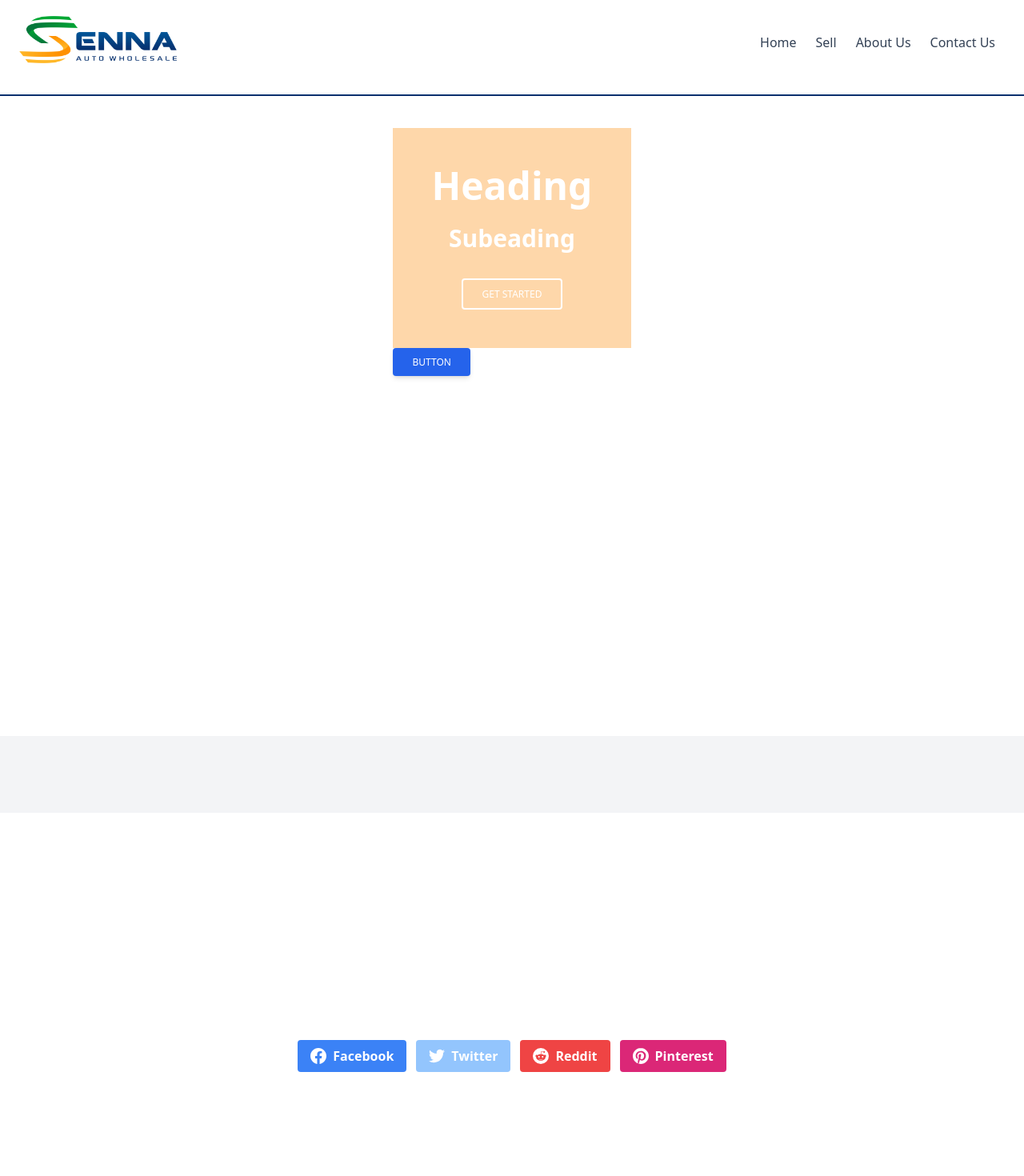
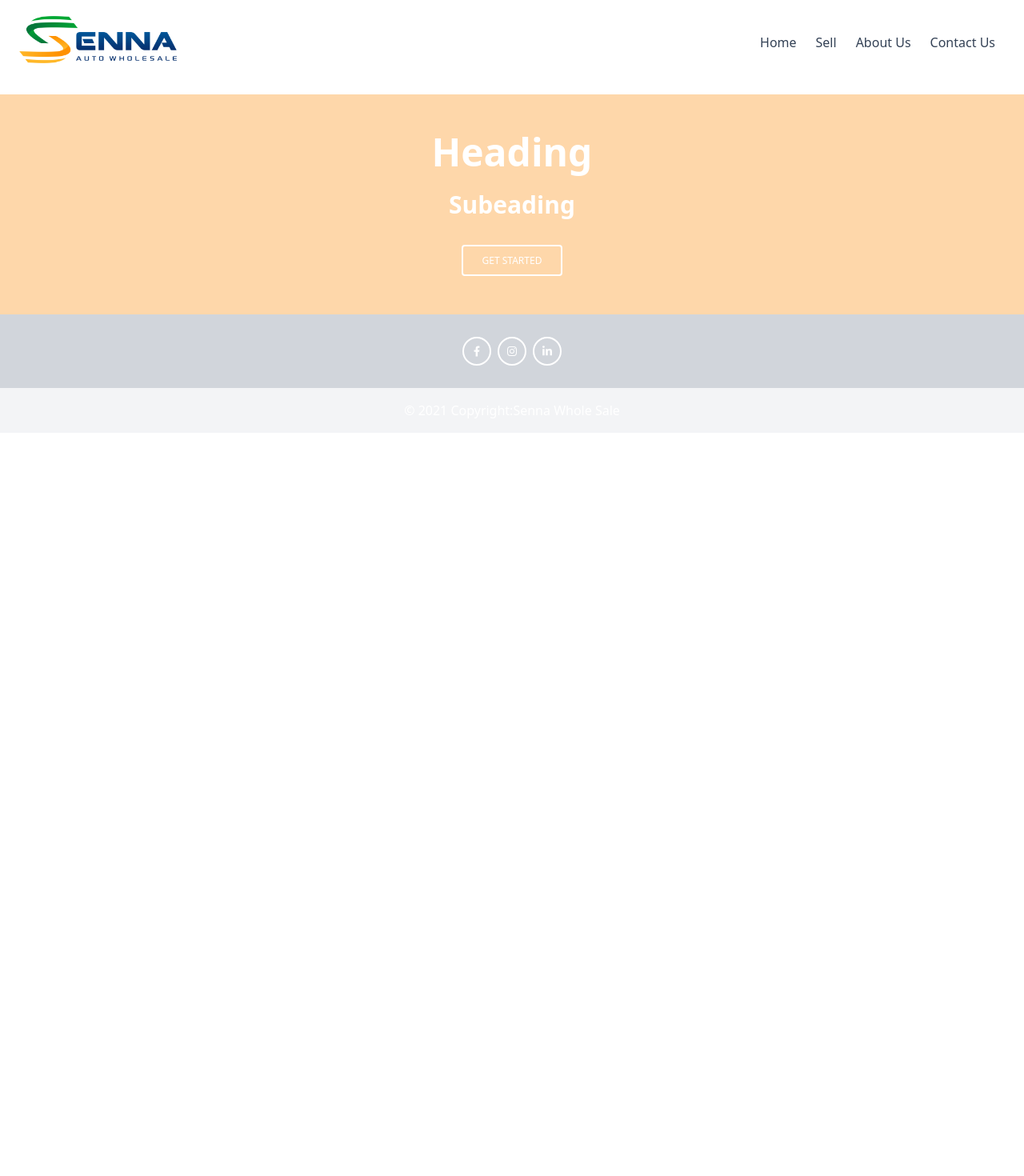
Before and after one commit to reginaldogomes/senna-auto-wholesale, a Next.js app: page / in a window 1280 px wide. Shown: the top 1470 px of the page at 80% size. After the commit the page ends 800 px from the top, so only its background shows below. Built offline with nearby package versions, Linux system fonts and the light colour scheme.

Commit message:
layout components ajusted

```diff
--- a/src/components/Index/Index.tsx
+++ b/src/components/Index/Index.tsx
@@ -5,7 +5,6 @@ const Index = () => {
     return (
         <>
             <Slide />
-            <Button />
         </>
     )
 }
--- a/src/components/Layout/Footer.tsx
+++ b/src/components/Layout/Footer.tsx
@@ -1,60 +1,84 @@
 export const Footer = () => {
     return (
-        <footer className="bg-gray-100 h-24 min-h-full">
-            <div className="container mx-auto px-4">
-                <div className="flex flex-col h-screen bg-center bg-cover bg-no-repeat">
-                    <div className="grid place-items-center mx-auto p-20 sm:my-auto bg-white rounded-3xl space-y-10">
-                        <div className="flex items-center justify-center space-x-3">
-                            <button className="bg-blue-500 px-4 py-2 font-semibold text-white inline-flex items-center space-x-2 rounded">
+        <footer className="text-center bg-gray-300 text-white">
+            <div className="container mx-auto px-6 pt-6">
+                <div className="flex justify-center mb-6">
+                    <a
+                        href="#!"
+                        type="button"
+                        className="rounded-full border-2 border-white text-white leading-normal uppercase hover:bg-black hover:bg-opacity-5 focus:outline-none focus:ring-0 transition duration-150 ease-in-out w-9 h-9 m-1"
+                    >
                         <svg
-                                    className="w-5 h-5 fill-current"
+                            aria-hidden="true"
+                            focusable="false"
+                            data-prefix="fab"
+                            data-icon="facebook-f"
+                            className="w-2 h-full mx-auto"
                             role="img"
                             xmlns="http://www.w3.org/2000/svg"
-                                    viewBox="0 0 24 24"
+                            viewBox="0 0 320 512"
                         >
-                                    <path d="M24 12.073c0-6.627-5.373-12-12-12s-12 5.373-12 12c0 5.99 4.388 10.954 10.125 11.854v-8.385H7.078v-3.47h3.047V9.43c0-3.007 1.792-4.669 4.533-4.669 1.312 0 2.686.235 2.686.235v2.953H15.83c-1.491 0-1.956.925-1.956 1.874v2.25h3.328l-.532 3.47h-2.796v8.385C19.612 23.027 24 18.062 24 12.073z" />
+                            <path
+                                fill="currentColor"
+                                d="M279.14 288l14.22-92.66h-88.91v-60.13c0-25.35 12.42-50.06 52.24-50.06h40.42V6.26S260.43 0 225.36 0c-73.22 0-121.08 44.38-121.08 124.72v70.62H22.89V288h81.39v224h100.17V288z"
+                            ></path>
                         </svg>
-                                <span>Facebook</span>
-                            </button>
-                            <button className="bg-blue-300 px-4 py-2 font-semibold text-white inline-flex items-center space-x-2 rounded">
+                    </a>
+
+                    <a
+                        href="#!"
+                        type="button"
+                        className="rounded-full border-2 border-white text-white leading-normal uppercase hover:bg-black hover:bg-opacity-5 focus:outline-none focus:ring-0 transition duration-150 ease-in-out w-9 h-9 m-1"
+                    >
                         <svg
-                                    className="w-5 h-5 fill-current"
+                            aria-hidden="true"
+                            focusable="false"
+                            data-prefix="fab"
+                            data-icon="instagram"
+                            className="w-3 h-full mx-auto"
                             role="img"
                             xmlns="http://www.w3.org/2000/svg"
-                                    viewBox="0 0 24 24"
+                            viewBox="0 0 448 512"
                         >
-                                    <path d="M23.953 4.57a10 10 0 01-2.825.775 4.958 4.958 0 002.163-2.723c-.951.555-2.005.959-3.127 1.184a4.92 4.92 0 00-8.384 4.482C7.69 8.095 4.067 6.13 1.64 3.162a4.822 4.822 0 00-.666 2.475c0 1.71.87 3.213 2.188 4.096a4.904 4.904 0 01-2.228-.616v.06a4.923 4.923 0 003.946 4.827 4.996 4.996 0 01-2.212.085 4.936 4.936 0 004.604 3.417 9.867 9.867 0 01-6.102 2.105c-.39 0-.779-.023-1.17-.067a13.995 13.995 0 007.557 2.209c9.053 0 13.998-7.496 13.998-13.985 0-.21 0-.42-.015-.63A9.935 9.935 0 0024 4.59z" />
+                            <path
+                                fill="currentColor"
+                                d="M224.1 141c-63.6 0-114.9 51.3-114.9 114.9s51.3 114.9 114.9 114.9S339 319.5 339 255.9 287.7 141 224.1 141zm0 189.6c-41.1 0-74.7-33.5-74.7-74.7s33.5-74.7 74.7-74.7 74.7 33.5 74.7 74.7-33.6 74.7-74.7 74.7zm146.4-194.3c0 14.9-12 26.8-26.8 26.8-14.9 0-26.8-12-26.8-26.8s12-26.8 26.8-26.8 26.8 12 26.8 26.8zm76.1 27.2c-1.7-35.9-9.9-67.7-36.2-93.9-26.2-26.2-58-34.4-93.9-36.2-37-2.1-147.9-2.1-184.9 0-35.8 1.7-67.6 9.9-93.9 36.1s-34.4 58-36.2 93.9c-2.1 37-2.1 147.9 0 184.9 1.7 35.9 9.9 67.7 36.2 93.9s58 34.4 93.9 36.2c37 2.1 147.9 2.1 184.9 0 35.9-1.7 67.7-9.9 93.9-36.2 26.2-26.2 34.4-58 36.2-93.9 2.1-37 2.1-147.8 0-184.8zM398.8 388c-7.8 19.6-22.9 34.7-42.6 42.6-29.5 11.7-99.5 9-132.1 9s-102.7 2.6-132.1-9c-19.6-7.8-34.7-22.9-42.6-42.6-11.7-29.5-9-99.5-9-132.1s-2.6-102.7 9-132.1c7.8-19.6 22.9-34.7 42.6-42.6 29.5-11.7 99.5-9 132.1-9s102.7-2.6 132.1 9c19.6 7.8 34.7 22.9 42.6 42.6 11.7 29.5 9 99.5 9 132.1s2.7 102.7-9 132.1z"
+                            ></path>
                         </svg>
-                                <span>Twitter</span>
-                            </button>
-                            <button className="bg-red-500 px-4 py-2 font-semibold text-white inline-flex items-center space-x-2 rounded">
+                    </a>
+
+                    <a
+                        href="#!"
+                        type="button"
+                        className="rounded-full border-2 border-white text-white leading-normal uppercase hover:bg-black hover:bg-opacity-5 focus:outline-none focus:ring-0 transition duration-150 ease-in-out w-9 h-9 m-1"
+                    >
                         <svg
-                                    className="w-5 h-5 fill-current"
+                            aria-hidden="true"
+                            focusable="false"
+                            data-prefix="fab"
+                            data-icon="linkedin-in"
+                            className="w-3 h-full mx-auto"
                             role="img"
-                                    viewBox="0 0 24 24"
                             xmlns="http://www.w3.org/2000/svg"
+                            viewBox="0 0 448 512"
                         >
-                                    <path d="M12 0A12 12 0 0 0 0 12a12 12 0 0 0 12 12 12 12 0 0 0 12-12A12 12 0 0 0 12 0zm5.01 4.744c.688 0 1.25.561 1.25 1.249a1.25 1.25 0 0 1-2.498.056l-2.597-.547-.8 3.747c1.824.07 3.48.632 4.674 1.488.308-.309.73-.491 1.207-.491.968 0 1.754.786 1.754 1.754 0 .716-.435 1.333-1.01 1.614a3.111 3.111 0 0 1 .042.52c0 2.694-3.13 4.87-7.004 4.87-3.874 0-7.004-2.176-7.004-4.87 0-.183.015-.366.043-.534A1.748 1.748 0 0 1 4.028 12c0-.968.786-1.754 1.754-1.754.463 0 .898.196 1.207.49 1.207-.883 2.878-1.43 4.744-1.487l.885-4.182a.342.342 0 0 1 .14-.197.35.35 0 0 1 .238-.042l2.906.617a1.214 1.214 0 0 1 1.108-.701zM9.25 12C8.561 12 8 12.562 8 13.25c0 .687.561 1.248 1.25 1.248.687 0 1.248-.561 1.248-1.249 0-.688-.561-1.249-1.249-1.249zm5.5 0c-.687 0-1.248.561-1.248 1.25 0 .687.561 1.248 1.249 1.248.688 0 1.249-.561 1.249-1.249 0-.687-.562-1.249-1.25-1.249zm-5.466 3.99a.327.327 0 0 0-.231.094.33.33 0 0 0 0 .463c.842.842 2.484.913 2.961.913.477 0 2.105-.056 2.961-.913a.361.361 0 0 0 .029-.463.33.33 0 0 0-.464 0c-.547.533-1.684.73-2.512.73-.828 0-1.979-.196-2.512-.73a.326.326 0 0 0-.232-.095z" />
+                            <path
+                                fill="currentColor"
+                                d="M100.28 448H7.4V148.9h92.88zM53.79 108.1C24.09 108.1 0 83.5 0 53.8a53.79 53.79 0 0 1 107.58 0c0 29.7-24.1 54.3-53.79 54.3zM447.9 448h-92.68V302.4c0-34.7-.7-79.2-48.29-79.2-48.29 0-55.69 37.7-55.69 76.7V448h-92.78V148.9h89.08v40.8h1.3c12.4-23.5 42.69-48.3 87.88-48.3 94 0 111.28 61.9 111.28 142.3V448z"
+                            ></path>
                         </svg>
-                                <span>Reddit</span>
-                            </button>
-                            <button className="bg-pink-600 px-4 py-2 font-semibold text-white inline-flex items-center space-x-2 rounded">
-                                <svg
-                                    className="w-5 h-5 fill-current"
-                                    role="img"
-                                    viewBox="0 0 24 24"
-                                    xmlns="http://www.w3.org/2000/svg"
-                                >
-                                    <title>Pinterest icon</title>
-                                    <path d="M12.017 0C5.396 0 .029 5.367.029 11.987c0 5.079 3.158 9.417 7.618 11.162-.105-.949-.199-2.403.041-3.439.219-.937 1.406-5.957 1.406-5.957s-.359-.72-.359-1.781c0-1.663.967-2.911 2.168-2.911 1.024 0 1.518.769 1.518 1.688 0 1.029-.653 2.567-.992 3.992-.285 1.193.6 2.165 1.775 2.165 2.128 0 3.768-2.245 3.768-5.487 0-2.861-2.063-4.869-5.008-4.869-3.41 0-5.409 2.562-5.409 5.199 0 1.033.394 2.143.889 2.741.099.12.112.225.085.345-.09.375-.293 1.199-.334 1.363-.053.225-.172.271-.401.165-1.495-.69-2.433-2.878-2.433-4.646 0-3.776 2.748-7.252 7.92-7.252 4.158 0 7.392 2.967 7.392 6.923 0 4.135-2.607 7.462-6.233 7.462-1.214 0-2.354-.629-2.758-1.379l-.749 2.848c-.269 1.045-1.004 2.352-1.498 3.146 1.123.345 2.306.535 3.55.535 6.607 0 11.985-5.365 11.985-11.987C23.97 5.39 18.592.026 11.985.026L12.017 0z" />
-                                </svg>
-                                <span>Pinterest</span>
-                            </button>
-                        </div>
+                    </a>
                 </div>
             </div>
 
-                <h2>Footer</h2>
+            <div className="text-center p-4 bg-gray-100">
+                © 2021 Copyright:
+                <a
+                    className="text-whitehite"
+                    href="https://tailwind-elements.com/"
+                >
+                    Senna Whole Sale
+                </a>
             </div>
         </footer>
     )
--- a/src/components/Layout/Header.tsx
+++ b/src/components/Layout/Header.tsx
@@ -2,7 +2,7 @@ import { NavBar } from './NavBar'
 
 export const Header = () => {
     return (
-        <header className="border-b-2 border-b-primary">
+        <header>
             <NavBar />
         </header>
     )
--- a/src/components/Layout/MainContainer.tsx
+++ b/src/components/Layout/MainContainer.tsx
@@ -10,13 +10,11 @@ export default function MainContainer(props: LayoutProps) {
     return (
         <>
             <Header />
-            <div
-                className={`container mx-auto px-4 flex-col justify-center items-center bg-white min-h-screen`}
-            >
-                <div className={`flex justify-center items-center py-10`}>
-                    <main>{props.children}</main>
-                </div>
-            </div>
+
+            <main className={`flex justify-center items-center w`}>
+                {props.children}
+            </main>
+
             <Footer />
         </>
     )
```
Lines whose indentation alone changed are shown as unchanged.
